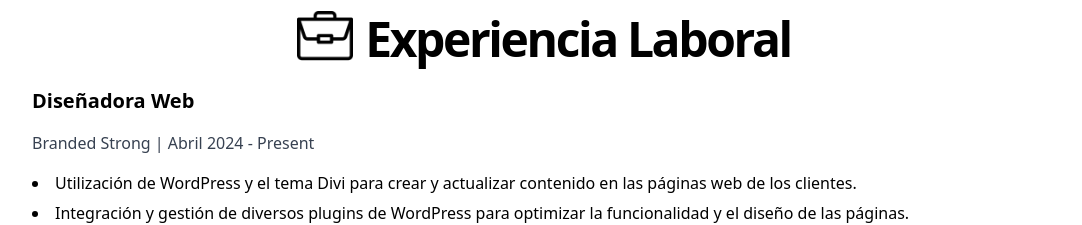
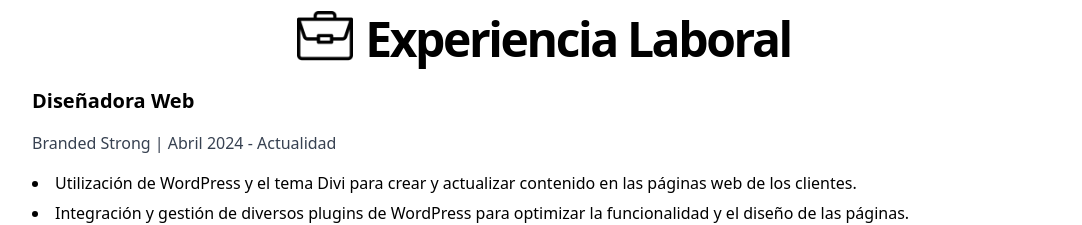
Before and after one commit to carolinacomba/my-portfolio, an Angular app: page / in a window 1280 px wide. Shown: the part 1080-1305 px from the top of the page, without its empty margins (96-1178 px from the left). Built offline with nearby package versions, Linux system fonts and the light colour scheme; a small style sheet from the web is missing.

Commit message:
update experience

```diff
--- a/src/app/components/experiencia/experiencia.component.html
+++ b/src/app/components/experiencia/experiencia.component.html
@@ -10,7 +10,7 @@
                     Diseñadora Web
                 </h3>
                 <p class="text-gray-700 dark:text-gray-400">
-                    Branded Strong | Abril 2024 - Present
+                    Branded Strong | Abril 2024 - Actualidad
                 </p>
                 <ul class="list-disc list-inside space-y-1.5">
                     <li>
```
